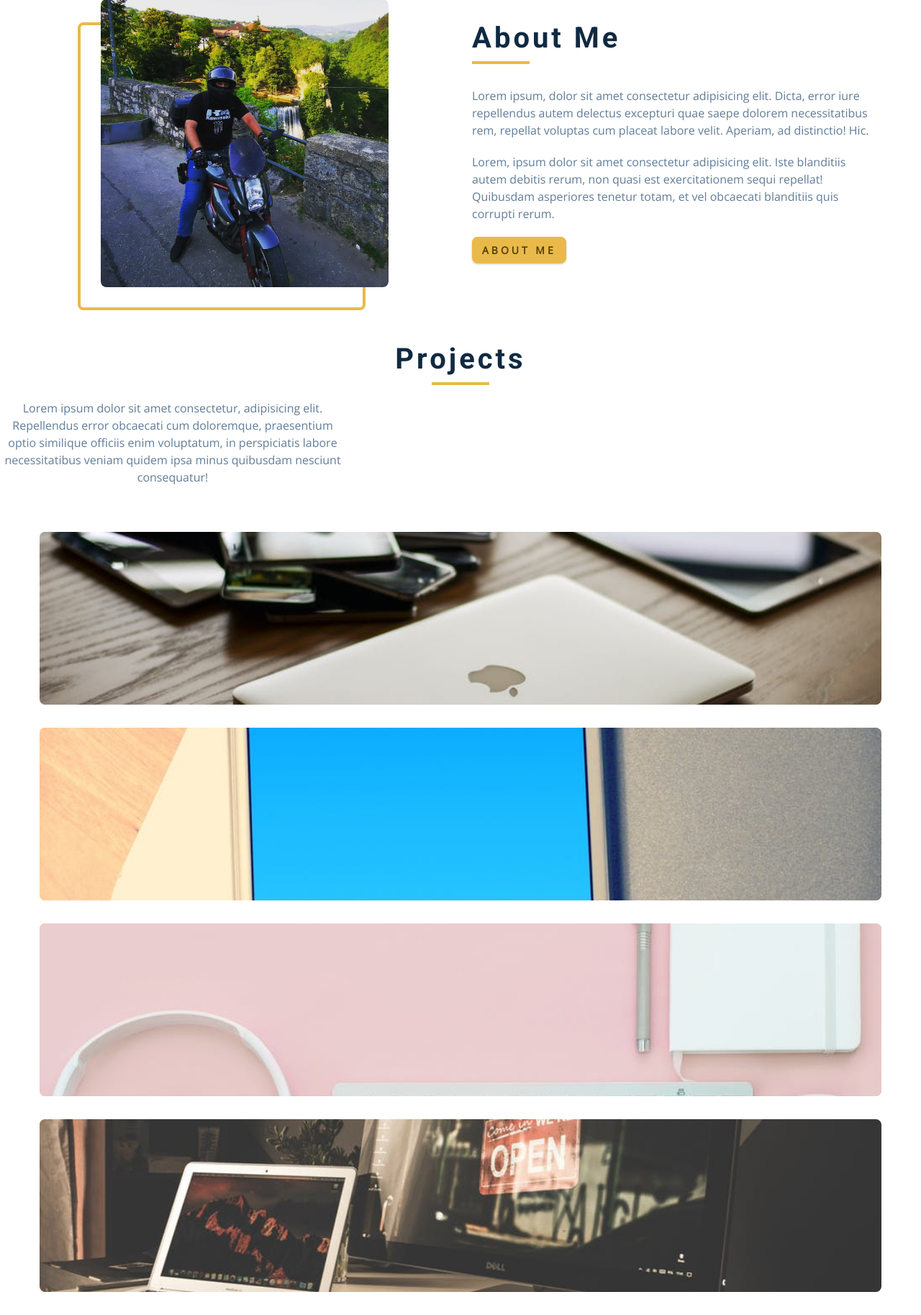
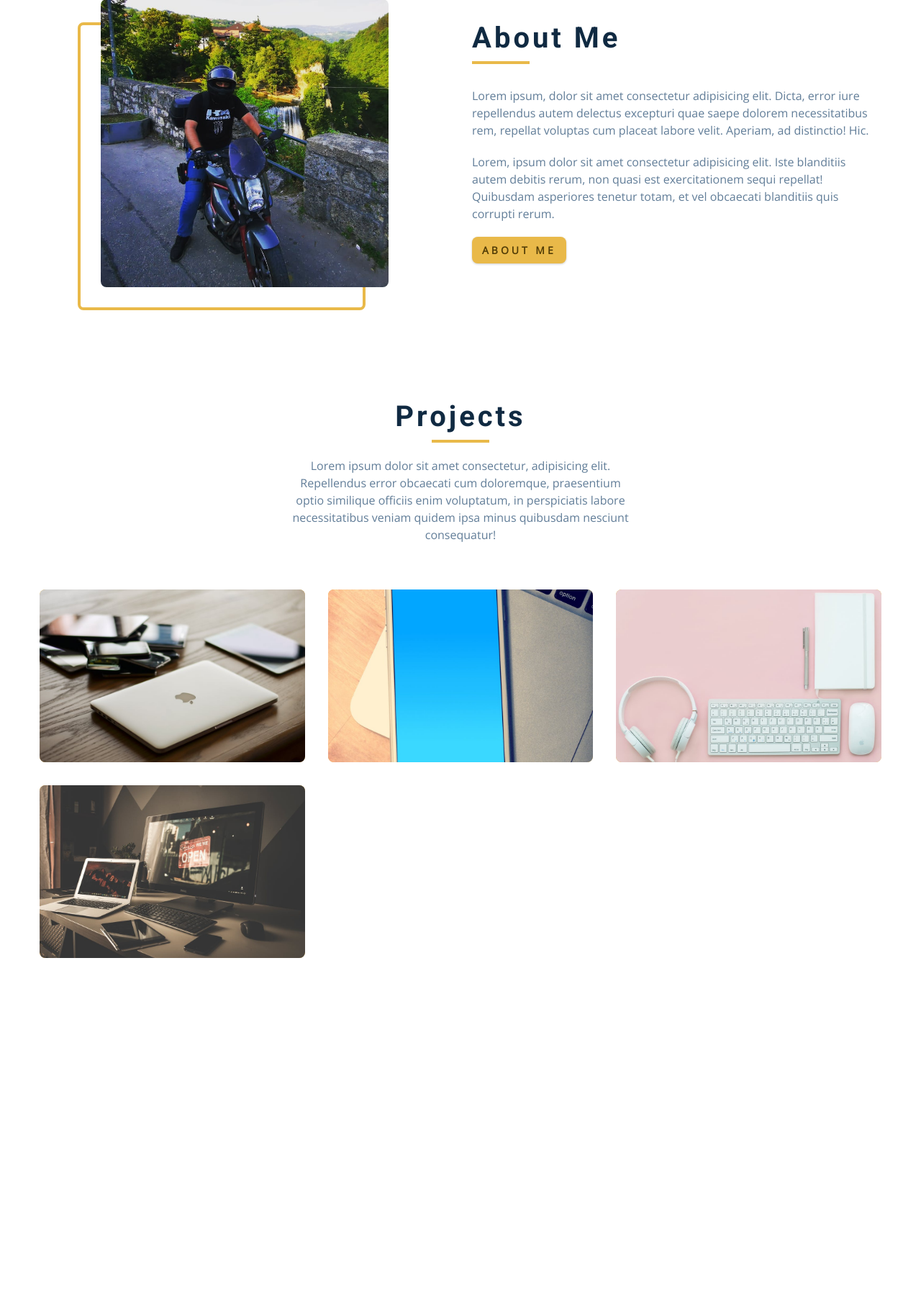
Before and after one commit to TomWSC828/personal-website, a PHP site: page / in a window 1280 px wide. Shown: the part 881-2708 px from the top of the page at 72% size. After the commit the page ends 2212 px from the top, so only its background shows below. Run offline with PHP 8.4, Linux system fonts and the light colour scheme.

Commit message:
Implemented styling for project section for wide screens

```diff
--- a/css/style.css
+++ b/css/style.css
@@ -454,7 +454,7 @@ Projects
 .projects-text {
   width: 85vw;
   max-width: 30rem;
-  margin-bottom: 0 auto;
+  margin: 0 auto;
 }
 
 .project {
@@ -512,3 +512,17 @@ Projects
   opacity: 1;
   transform: scale(0.8);
 }
+
+@media screen and (min-width: 676px) {
+  .projects-center {
+    display: grid;
+    grid-template-columns: 1fr 1fr;
+    column-gap: 2rem;
+  }
+}
+
+@media screen and (min-width: 992px) {
+  .projects-center {
+    grid-template-columns: repeat(3, 1fr);
+  }
+}
--- a/index.html
+++ b/index.html
@@ -182,7 +182,7 @@
     </section>
     <!--End of About Section-->
     <!-- Project Section -->
-    <section class="section-projects">
+    <section class="section projects">
       <!-- Section Title -->
       <div class="section-title">
         <h2>Projects</h2>
```
